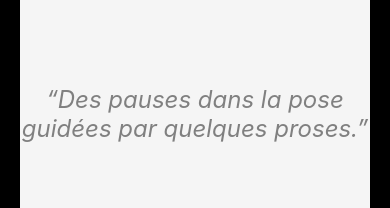
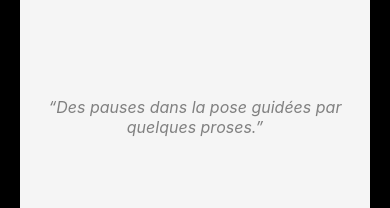
Before and after one commit to e-hainaux/SYA-frontend, a Next.js app: page / in a window 390 px wide. Shown: the part 624-832 px from the top of the page. Built offline with nearby package versions, Linux system fonts and the light colour scheme.

Commit message:
maj header

```diff
--- a/styles/Header.module.css
+++ b/styles/Header.module.css
@@ -44,3 +44,9 @@
   margin-top: 100px;
   margin-bottom: 30px;
 }
+
+@media screen and (max-width: 700px) {
+  .headerMainContainer q {
+    font-size: 1rem;
+  }
+}
```
